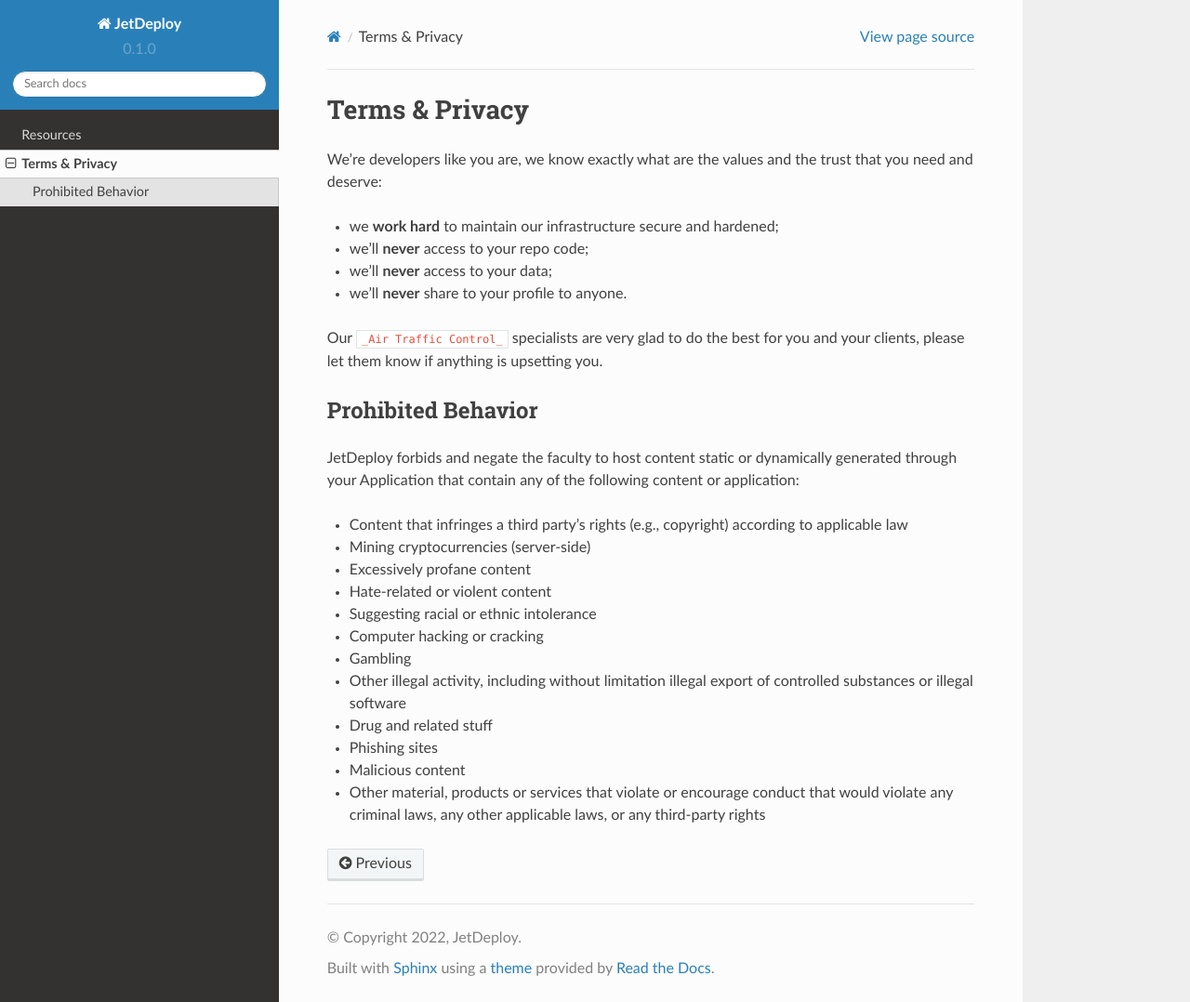
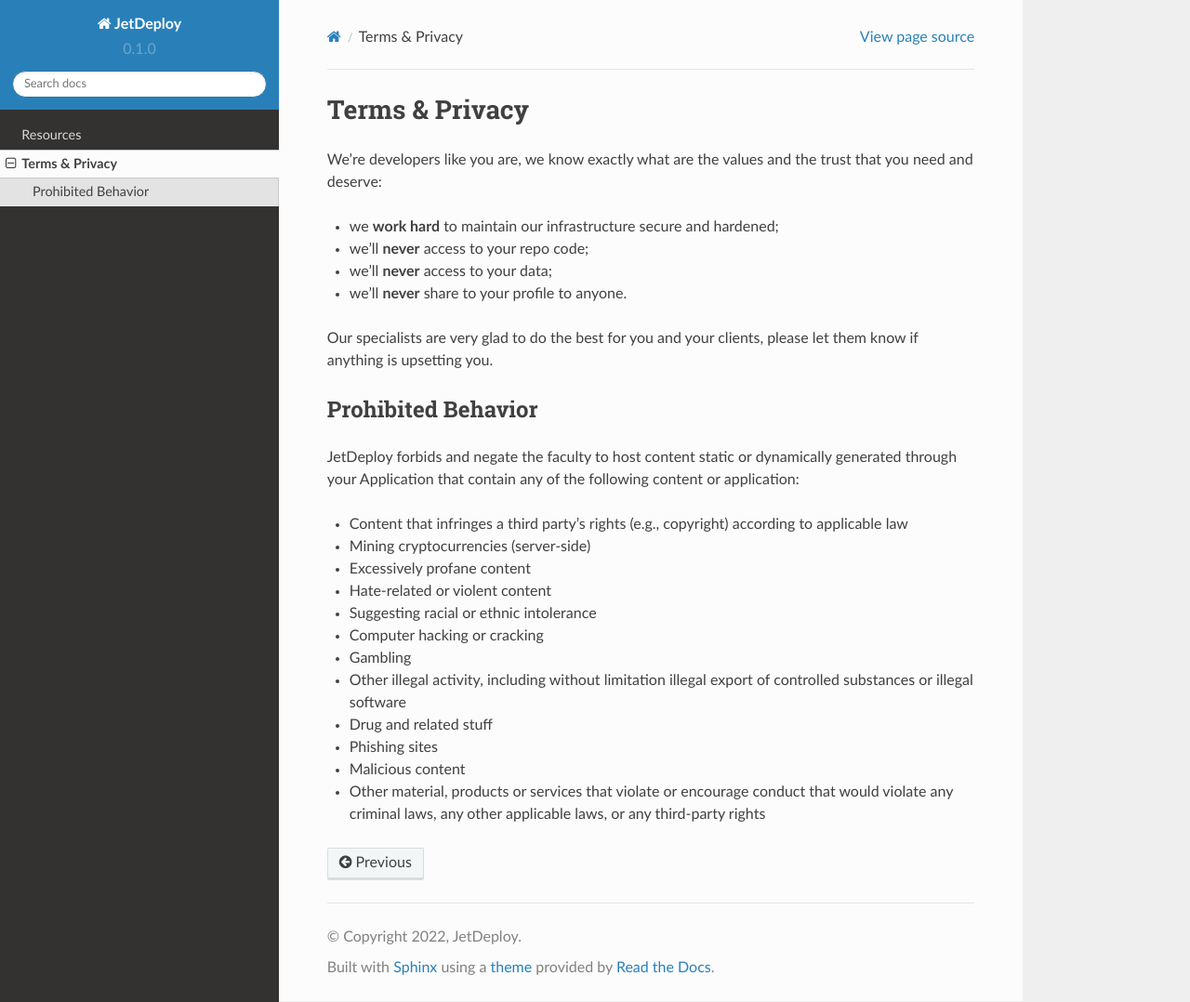
Before and after one commit to jetdeploy/documentation, a Sphinx documentation site: the page built from docs/source/terms-privacy.md, in a window 1280 px wide and 1078 px high. Shown: the whole window at 93% size. Built offline with Sphinx 7.4.7 and the Read the Docs theme 2.0.0, drawn with Linux system fonts in a browser that asks for light colours.

Commit message:
Update terms-privacy.md

```diff
--- a/docs/source/terms-privacy.md
+++ b/docs/source/terms-privacy.md
@@ -7,7 +7,7 @@
 *   we'll **never** access to your data;
 *   we'll **never** share to your profile to anyone.
 
-Our `_Air Traffic Control_` specialists are very glad to do the best for you and your clients, please let them know if anything is upsetting you.
+Our specialists are very glad to do the best for you and your clients, please let them know if anything is upsetting you.
 
 ### Prohibited Behavior
 
```
